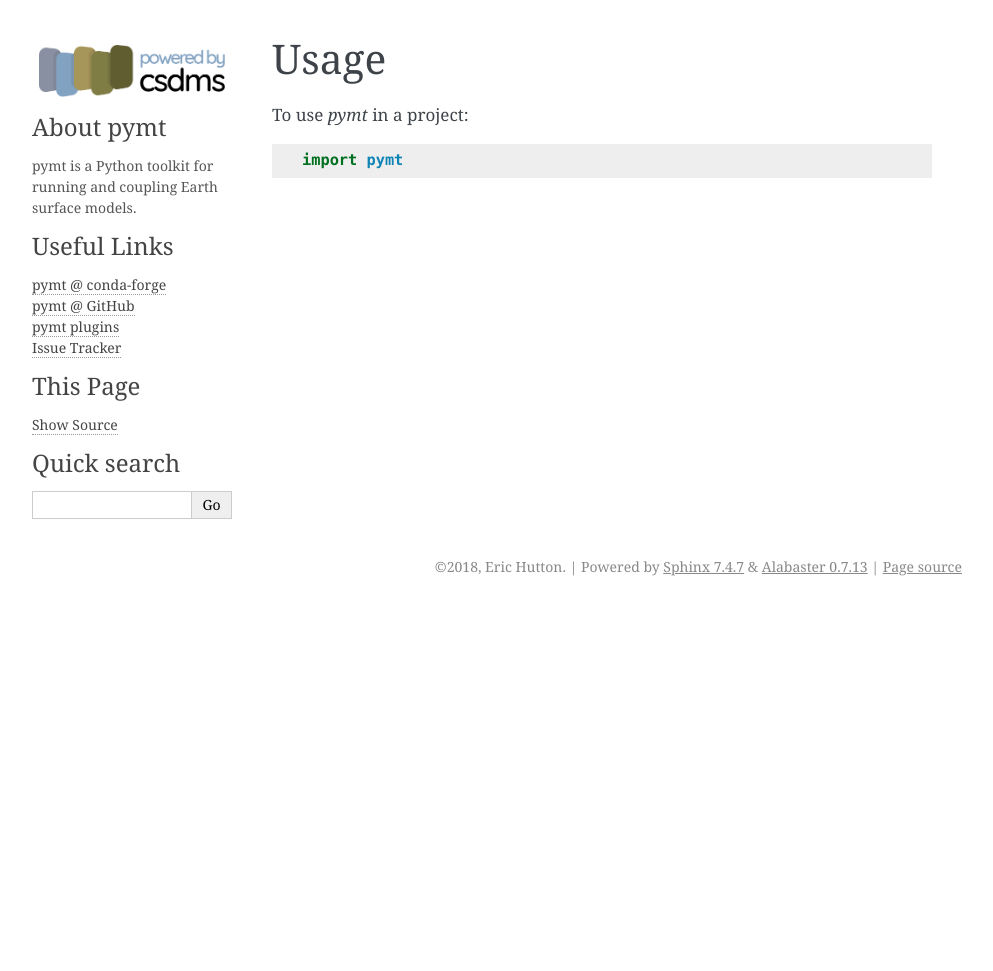
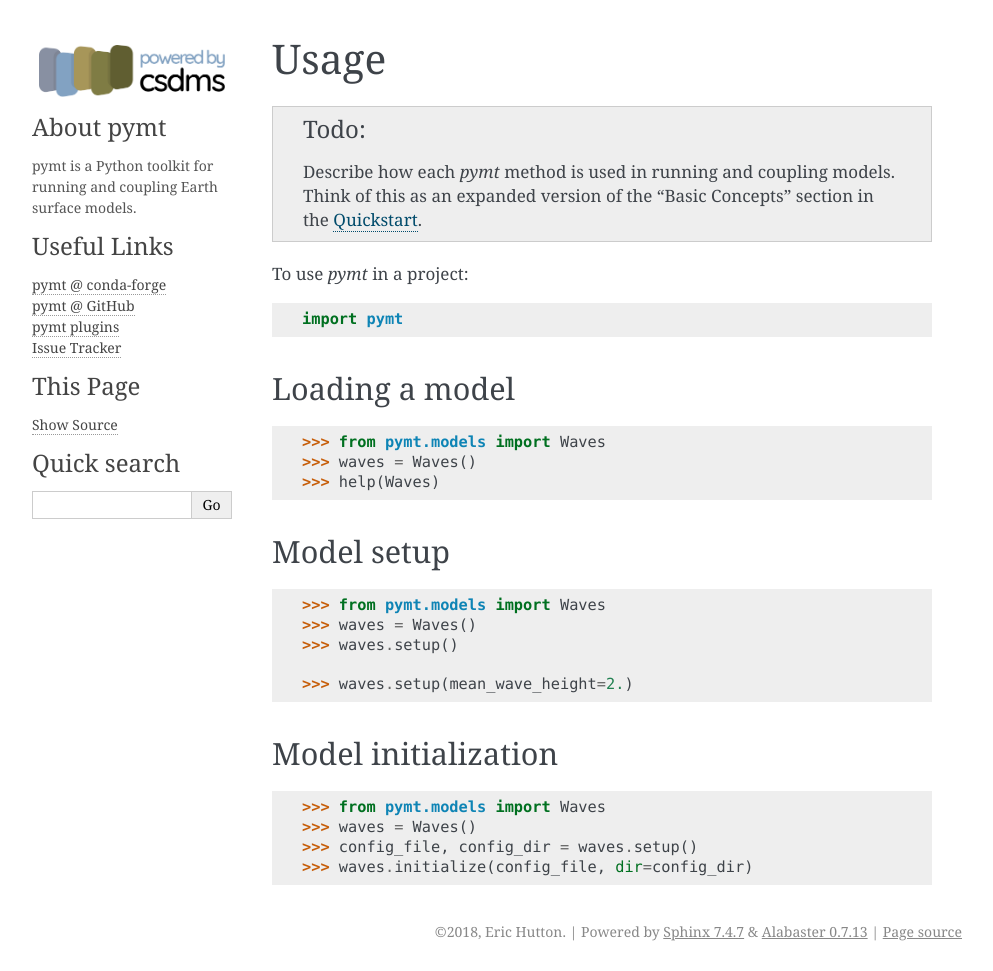
Before and after one commit to csdms/pymt, a Sphinx documentation site: the page built from docs/usage.rst, in a window 1280 px wide. Shown: the whole page, without its empty margins (148-1141 px from the left). Built offline with Sphinx 7.4.7, drawn with Linux system fonts in a browser that asks for light colours; pages that are not in the unit, such as notebooks, are missing from menus; before the commit the page ends 900 px from its top, so only the background shows below that.

Commit message:
Move content from quickstart to usage
I'll expand on these examples in the usage section.

```diff
--- a/docs/usage.rst
+++ b/docs/usage.rst
@@ -1,9 +1,46 @@
 =====
 Usage
 =====
+
+.. todo::
+
+   Describe how each *pymt* method is used in running and coupling models.
+   Think of this as an expanded version of the "Basic Concepts" section
+   in the :doc:`quickstart`.
+
 
 To use *pymt* in a project:
 
 .. code-block:: python
 
     import pymt
+
+Loading a model
++++++++++++++++
+
+.. code-block:: python
+
+  >>> from pymt.models import Waves
+  >>> waves = Waves()
+  >>> help(Waves)
+
+Model setup
++++++++++++
+
+.. code-block:: python
+
+  >>> from pymt.models import Waves
+  >>> waves = Waves()
+  >>> waves.setup()
+
+  >>> waves.setup(mean_wave_height=2.)
+
+Model initialization
+++++++++++++++++++++
+
+.. code-block:: python
+
+  >>> from pymt.models import Waves
+  >>> waves = Waves()
+  >>> config_file, config_dir = waves.setup()
+  >>> waves.initialize(config_file, dir=config_dir)
```
